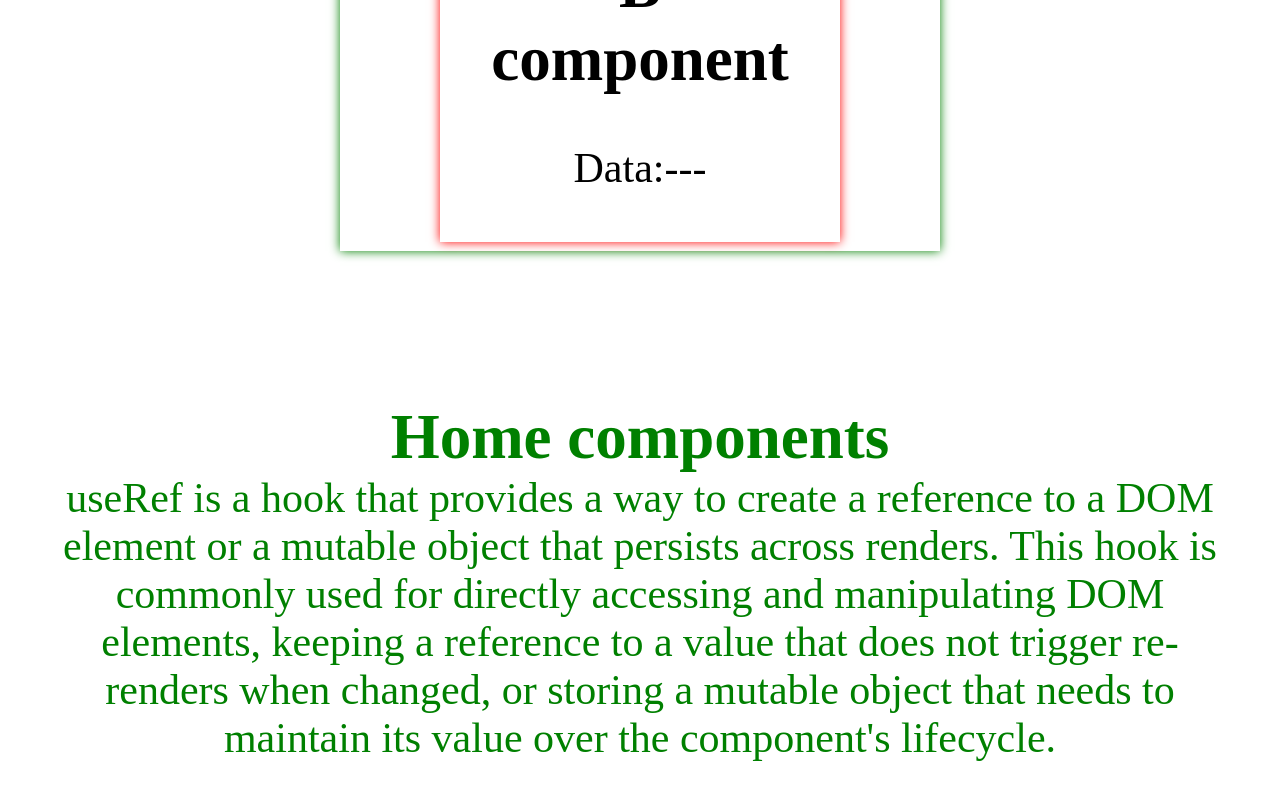
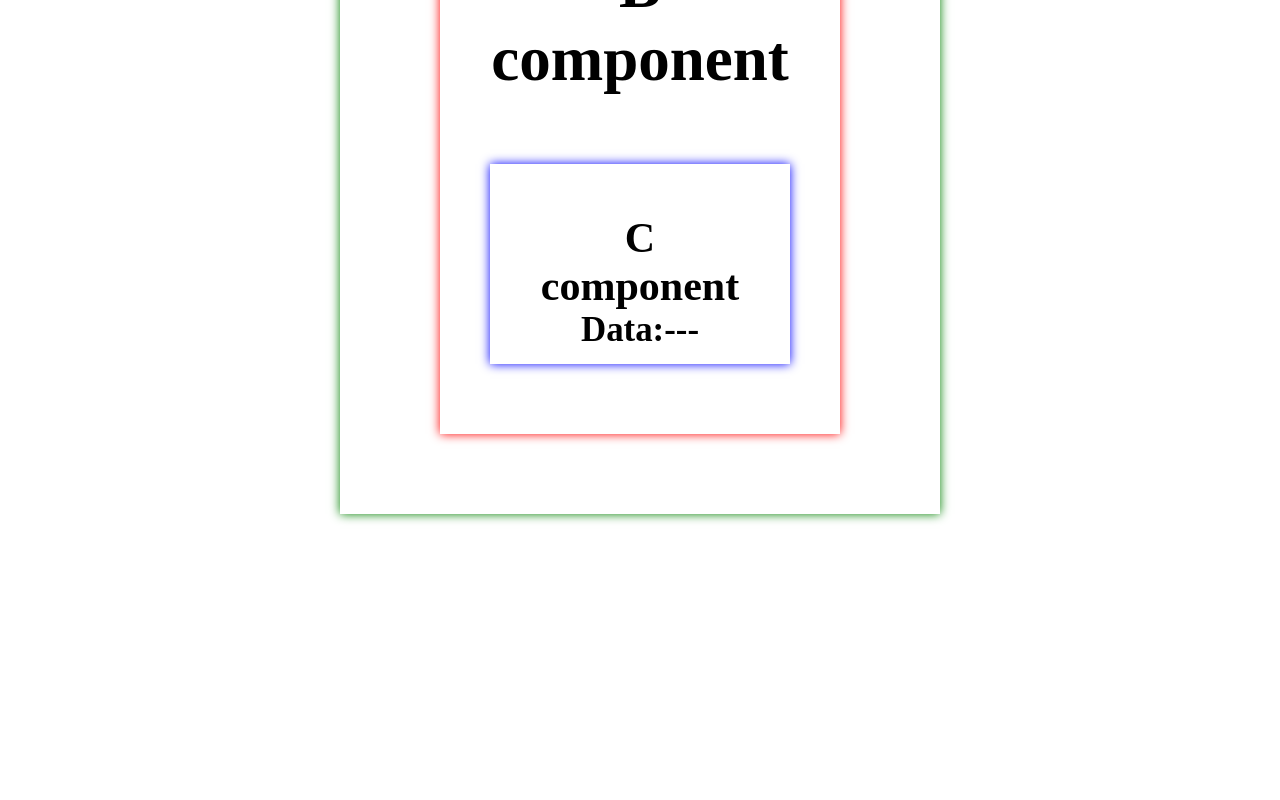
Before and after one commit to niharika-070695/ReactDemo, a React (Vite) app: page / in a window 1280 px wide. Shown: the part 612-1412 px from the top of the page. After the commit the page ends 1226 px from the top, so only its background shows below. Built offline with nearby package versions, Linux system fonts and the light colour scheme; the HTML template or start-up script is replaced by a standard one.

Commit message:
Coomit till session-18

```diff
--- a/src/App.jsx
+++ b/src/App.jsx
@@ -19,9 +19,9 @@ function App() {
     <div className="app">
       <h2>App component</h2>
       <Navbar />
-      <A />
       <Routes>
-        <Route path={"/"} element={<Home />}></Route>
+        <Route path={"/"} element={<A />}></Route>
+        <Route path={"/home"} element={<Home />}></Route>
         <Route path={"/products"} element={<Products />}>
           <Route path={"electronics"} element={<Electronics />}></Route>
           <Route path={"jewellery"} element={<Jewellery />}></Route>
--- a/src/components/nav/Navbar.jsx
+++ b/src/components/nav/Navbar.jsx
@@ -8,7 +8,7 @@ function nav() {
         <h2>React Routing</h2>
       </div>
       <div class="rightPanel flexContainer">
-        <Link to="/">Home</Link>
+        <Link to="/home">Home</Link>
         <Link to="/products">Products</Link>
         <Link to="/counter">Counter</Link>
         <Link to="/imagecomp">ImageComp</Link>
--- a/src/components/parent-child/A.jsx
+++ b/src/components/parent-child/A.jsx
@@ -7,7 +7,6 @@ const aStyles = {
   textAlign: "center",
   margin: "100px auto",
   padding: "50px",
-  height: "500px",
 };
 
 function A() {
--- a/src/components/parent-child/B.jsx
+++ b/src/components/parent-child/B.jsx
@@ -1,4 +1,5 @@
 import React from "react";
+import C from "./C";
 const bStyles = {
   width: "300px",
   boxShadow: "0 0 10px red",
@@ -11,7 +12,8 @@ function B({ info }) {
     <div style={bStyles}>
       <h2>B component</h2>
       <br />
-      <p>Data:{info}</p>
+
+      <C data={info} />
     </div>
   );
 }
--- /dev/null
+++ b/src/components/parent-child/C.jsx
@@ -0,0 +1,19 @@
+import React from "react";
+const cStyles = {
+  width: "200px",
+  boxShadow: "0 0 10px blue",
+  textAlign: "center",
+  padding: "50px",
+  margin: "20px auto",
+  height: "100px",
+};
+function C(props) {
+  return (
+    <div style={cStyles}>
+      <h4>C component</h4>
+      <h5>Data:{props.data}</h5>
+    </div>
+  );
+}
+
+export default C;
```
